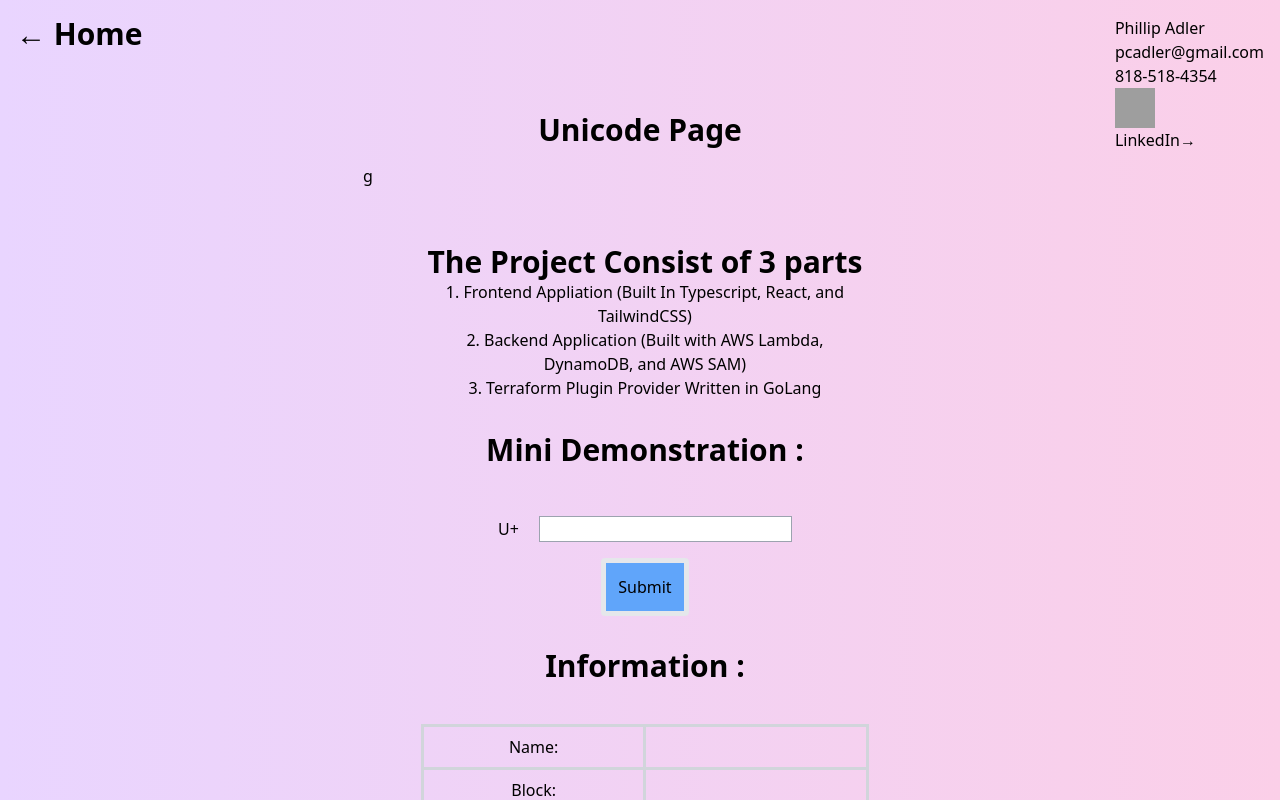
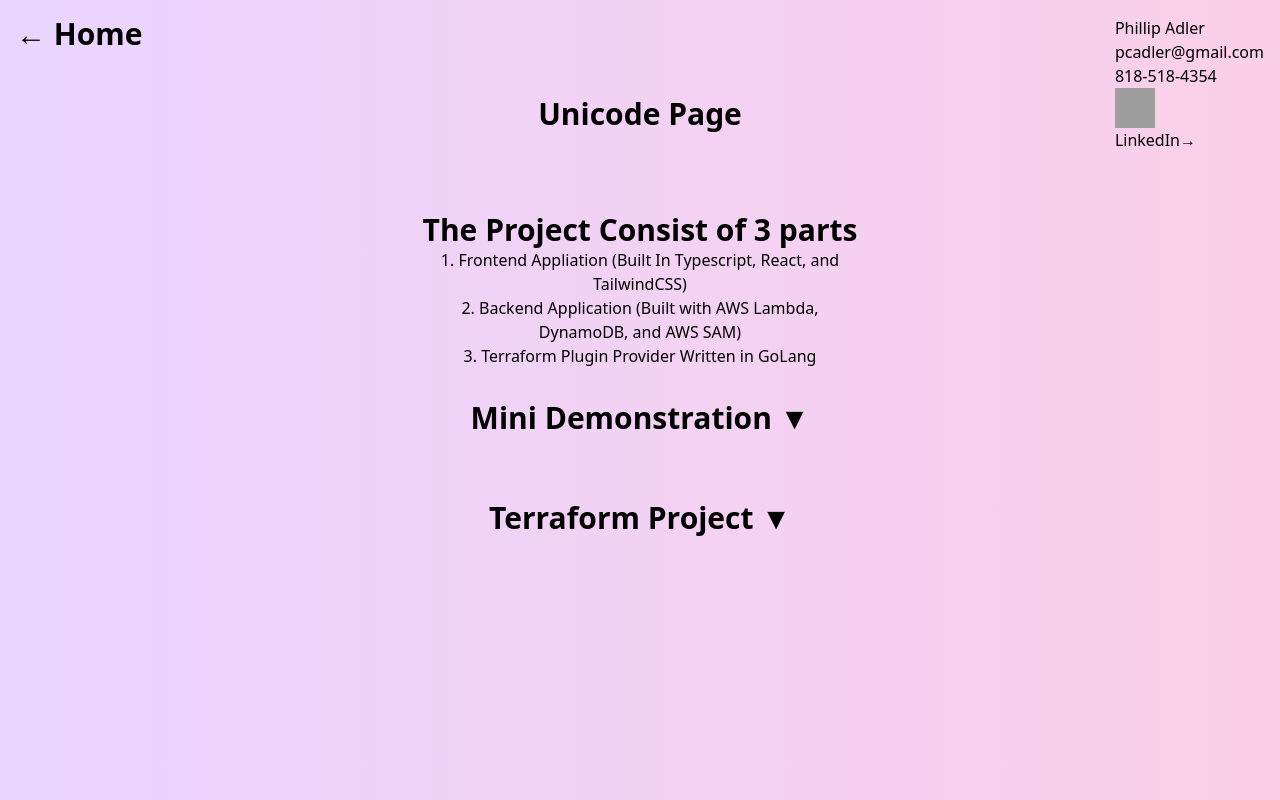
Before and after one commit to PranoSA/New-Portfolio-Site, a Next.js app: page /unicode in a window 1280 px wide. Shown: the top 800 px of the page. Built offline with nearby package versions, Linux system fonts and the light colour scheme; grey boxes are pictures that could not be loaded.

Commit message:
Added Terraform Examples

```diff
--- a/src/app/compilers/page.tsx
+++ b/src/app/compilers/page.tsx
@@ -260,6 +260,7 @@ export default function Home() {
           .text(current_step_text) //
           .style('font-size', '25px')
           .style('font-weight', 'bold');
+
         svg
           .append('text')
           //@ts-ignore
--- a/src/app/unicode/page.tsx
+++ b/src/app/unicode/page.tsx
@@ -7,6 +7,7 @@ import { useState } from 'react';
 import { UnicodeCharacterInformation } from '../../components/unicode';
 import { UnicodePanel } from '../../components/unicode';
 import Link from 'next/link';
+import { TerraformString } from '@/components/terraform_provider_text';
 
 export default function Home() {
   const [unicodeSet, setUnicode] = useState<string>('');
@@ -23,6 +24,10 @@ export default function Home() {
   const [encodingMode, setEncodingMode] = useState<string>('hexadecimal');
 
   const [unicodeLink, setUnicodeLink] = useState<string>('');
+  const [openMiniPanel, setOpenMiniPanel] = useState<boolean>(false);
+  const [openTerraformPanel, setOpenTerraformPanel] = useState<boolean>(false);
+  const [showTerraformExample, setShowTerraformExample] =
+    useState<boolean>(false);
 
   const changeEncodingMode = (mode: string) => {
     setEncodingMode(mode);
@@ -64,8 +69,8 @@ export default function Home() {
   };
 
   return (
-    <main className="flex w-full min-h-screen justify-center` p-24">
-      <div className="flex flex-wrap justify-center w-full">
+    <main className="flex w-full items-start justify-center min-h-screen p-24">
+      <div className="flex flex-wrap justify-center align-start w-full">
         <div className="fixed top-0 left-0 p-4">
           <Link
             href="/"
@@ -74,22 +79,90 @@ export default function Home() {
             ← Home
           </Link>
         </div>
-        <div className="w-full  p-4 text-center">
+        <div className="w-full  text-center">
           <h1 className="w-full text-3xl font-bold"> Unicode Page </h1>
         </div>
-        g
-        <div className="w-full p-20 md:w-1/2 flex flex-wrap p-4 text-center min-h-20 ">
+
+        <div className="w-full  md:w-1/2 flex flex-wrap p-4 text-center min-h-20 ">
           <div className="w-full p-4 text-center">
             {UnicodePanel({
-              open: true,
+              open: openMiniPanel,
               submitUnicode: fetchUnicode,
-              setCancel: () => {},
+              setCancel: () => {
+                setOpenMiniPanel(!openMiniPanel);
+              },
               unicode_info: unicodeInfo,
               handleChange: handleChange,
               unicodeLink: unicodeLink,
             })}
           </div>
         </div>
+        <div
+          className="w-full p-4 text-center text-3xl font-bold"
+          onClick={() => setOpenTerraformPanel(!openTerraformPanel)}
+        >
+          Terraform Project {openTerraformPanel ? '▲' : '▼'}
+        </div>
+        {openTerraformPanel && (
+          <div className="w-full p-20  flex  align-center flex-wrap p-4 text-center min-h-20 justify-center p-5">
+            <div className="w-full md:w-1/3 lg:w-1/2 p-4 text-center">
+              <div
+                className="w-full p-4 text-center font-bold text-2xl"
+                onClick={() => setShowTerraformExample(!showTerraformExample)}
+              >
+                Expand Terraform Example {showTerraformExample ? '▲' : '▼'}
+              </div>
+              {showTerraformExample ? (
+                <div
+                  className="w-full  p-4 text-left justify-center bg-gray-300 font-bold font-xl"
+                  dangerouslySetInnerHTML={{ __html: TerraformString }}
+                />
+              ) : (
+                <div className="w-1/2 md:w-1/3 "></div>
+              )}
+            </div>
+            <div className="w-full md:w-1/3 lg:w-1/2 p-4 text-left justify-start flex align-start flex-col font-bold font-xl">
+              <div className="w-full p-4 text-center font-bold text-2xl justify-center">
+                Docker Application Example{' '}
+              </div>
+              <p>Running Default Using Volume </p>
+              <div className="w-full p-5 bg-black text-yellow-500">
+                docker run -v {`$(terraform_application_directory)`}:/home/app
+                pcadler/unicode-terraform-plugin:latest --var user={`$(user)`}
+              </div>
+              <div className="w-full h-15 p-5 "></div>
+              <p> Building Docker File Example From Default Application</p>
+              <div className="w-full p-5 bg-black text-yellow-500">
+                FROM pcadler/unicode-terraform-plugin:latest <br />
+                # Need to Chown on at least the terraform files <br />
+                COPY . /home/app {'\n'}
+                RUN chown -R 1000:1000 /home/app <br />
+                USER app <br />
+                ENTRYPOINT {`["terraform", "apply", "-auto-approve"]`} <br />
+                CMD {`["--var", "user=default" ]`}
+                {'\n'}
+              </div>
+              <div className="w-full h-15 p-5 "></div>
+              <p>Halloween Application</p>
+              <div className="w-full p-5 bg-black text-yellow-500">
+                docker run pcadler/unicode-terraform-plugin:halloween-latest
+                --var user={`$(user)`}
+              </div>
+              <div className="w-full h-15 p-5 "></div>
+              <p> Amphibian Application </p>
+              <div className="w-full p-5 bg-black text-yellow-500">
+                docker run pcadler/unicode-terraform-plugin:amphibian-latest
+                --var user={`$(user)`}
+              </div>
+              <div className="w-full h-15 p-5 "></div>
+              <p> American Themed Application </p>
+              <div className="w-full p-5 bg-black text-yellow-500">
+                docker run pcadler/unicode-terraform-plugin:american-latest
+                --var user={`$(user)`}
+              </div>
+            </div>
+          </div>
+        )}
       </div>
     </main>
   );
--- a/src/components/unicode.tsx
+++ b/src/components/unicode.tsx
@@ -30,20 +30,14 @@ export type { UnicodePanelProps, UnicodeCharacterInformation };
 const UnicodePanel = (props: UnicodePanelProps) => {
   console.log(props);
 
-  if (!props.open) return null;
+  const open = props.open;
 
   return (
     <div className=" flex flex-around flex-wrap w-full p-15">
-
       <div className="w-full p-4 justify-center text-center">
-        <div className='w-2/3 md:w-4/5'>
-
+        <div className="w-2/3 md:w-4/5"></div>
+        <div className="w-1/3 md:w-1/5"></div>
       </div>
-        <div className='w-1/3 md:w-1/5'>
-
-        </div>
-      </div>
-
 
       <div className="w-full p-4 justify-center text-center">
         <p className="w-full text-3xl font-bold">
@@ -71,13 +65,20 @@ const UnicodePanel = (props: UnicodePanelProps) => {
         </ol>
       </div>
 
-      <div className="w-full p-4 justify-center text-center">
-        <h1 className="w-full text-3xl font-bold"> Mini Demonstration : </h1>
+      <div
+        className="w-full p-4 justify-center text-center"
+        onClick={() => props.setCancel()}
+      >
+        <h1 className="w-full text-3xl font-bold">
+          {' '}
+          Mini Demonstration {open ? '▲' : '▼'}{' '}
+        </h1>
       </div>
 
+      {open && (
         <div className="w-full p-4 justify-center text-center">
-        <div className='w-full p-4 justify-center text-center'>
-        <label className='pr-5'>U+</label>
+          <div className="w-full p-4 justify-center text-center">
+            <label className="pr-5">U+</label>
             <input
               type="text"
               value={props.unicode_value}
@@ -93,56 +94,86 @@ const UnicodePanel = (props: UnicodePanelProps) => {
             Submit{' '}
           </button>
         </div>
+      )}
 
+      {open && (
         <div className="w-full p-4 justify-center text-center">
           <h1 className="w-full text-3xl font-bold "> Information : </h1>
           <div className="w-full pt-10 justify-center text-center">
             <table className="table-auto w-full">
               <tbody>
                 <tr>
-                <td className="border-3 border-gray-300 px-4 py-2 w-1/2">Name:</td>
-                <td className="border-3 border-gray-300 px-4 py-2 w-1/2">{props.unicode_info?.na}</td>
+                  <td className="border-3 border-gray-300 px-4 py-2 w-1/2">
+                    Name:
+                  </td>
+                  <td className="border-3 border-gray-300 px-4 py-2 w-1/2">
+                    {props.unicode_info?.na}
+                  </td>
                 </tr>
                 <tr>
-                <td className="border-3 border-gray-300 px-4 py-2 w-1/2">Block:</td>
-                <td className="border-3 border-gray-300 px-4 py-2 w-1/2">{props.unicode_info?.blk}</td>
+                  <td className="border-3 border-gray-300 px-4 py-2 w-1/2">
+                    Block:
+                  </td>
+                  <td className="border-3 border-gray-300 px-4 py-2 w-1/2">
+                    {props.unicode_info?.blk}
+                  </td>
                 </tr>
                 <tr>
-                <td className="border-3 border-gray-300 px-4 py-2 w-1/2">Codepoint:</td>
-                <td className="border-3 border-gray-300 px-4 py-2 w-1/2">{props.unicode_info?.cp}</td>
+                  <td className="border-3 border-gray-300 px-4 py-2 w-1/2">
+                    Codepoint:
+                  </td>
+                  <td className="border-3 border-gray-300 px-4 py-2 w-1/2">
+                    {props.unicode_info?.cp}
+                  </td>
                 </tr>
                 <tr>
-                <td className="border-3 border-gray-300 px-4 py-2 w-1/2">Name Alias:</td>
-                <td className="border-3 border-gray-300 px-4 py-2 w-1/2">{props.unicode_info?.na1}</td>
+                  <td className="border-3 border-gray-300 px-4 py-2 w-1/2">
+                    Name Alias:
+                  </td>
+                  <td className="border-3 border-gray-300 px-4 py-2 w-1/2">
+                    {props.unicode_info?.na1}
+                  </td>
                 </tr>
                 <tr>
-                <td className="border-3 border-gray-300 px-4 py-2 w-1/2">Decomposition:</td>
-                <td className="border-3 border-gray-300 px-4 py-2 w-1/2">{props.unicode_info?.dm}</td>
+                  <td className="border-3 border-gray-300 px-4 py-2 w-1/2">
+                    Decomposition:
+                  </td>
+                  <td className="border-3 border-gray-300 px-4 py-2 w-1/2">
+                    {props.unicode_info?.dm}
+                  </td>
                 </tr>
                 <tr>
-                <td className="border-3 border-gray-300 px-4 py-2 w-1/2">General Category:</td>
-                <td className="border-3 border-gray-300 px-4 py-2 w-1/2">{props.unicode_info?.gc}</td>
+                  <td className="border-3 border-gray-300 px-4 py-2 w-1/2">
+                    General Category:
+                  </td>
+                  <td className="border-3 border-gray-300 px-4 py-2 w-1/2">
+                    {props.unicode_info?.gc}
+                  </td>
                 </tr>
                 <tr>
-                <td className="border-3 border-gray-300 px-4 py-2 w-1/2">Script:</td>
-                <td className="border-3 border-gray-300 px-4 py-2 w-1/2">{props.unicode_info?.sc}</td>
+                  <td className="border-3 border-gray-300 px-4 py-2 w-1/2">
+                    Script:
+                  </td>
+                  <td className="border-3 border-gray-300 px-4 py-2 w-1/2">
+                    {props.unicode_info?.sc}
+                  </td>
                 </tr>
 
                 <tr>
-                <td className="border-3 border-gray-300 px-4 py-2 w-1/2">Examination Link:</td>
                   <td className="border-3 border-gray-300 px-4 py-2 w-1/2">
-                {props.unicode_info?.cp && props.unicode_info.cp !== "" ? (
+                    Examination Link:
+                  </td>
+                  <td className="border-3 border-gray-300 px-4 py-2 w-1/2">
+                    {props.unicode_info?.cp && props.unicode_info.cp !== '' ? (
                       <a href={props.unicodeLink}>
                         <h2 className={`mb-3 text-md font-semibold`}>
-                    Visit{" "}
-                    <span className="">
-                      -&gt;
-                    </span>
+                          Visit <span className="">-&gt;</span>
                         </h2>
                       </a>
                     ) : (
-                <h2 className={`mb-3 text-sm font-semibold font-gray`}>
-                </h2>
+                      <h2
+                        className={`mb-3 text-sm font-semibold font-gray`}
+                      ></h2>
                     )}
                   </td>
                 </tr>
@@ -150,6 +181,7 @@ const UnicodePanel = (props: UnicodePanelProps) => {
             </table>
           </div>
         </div>
+      )}
     </div>
   );
 };
```
Lines whose indentation alone changed are shown as unchanged.
